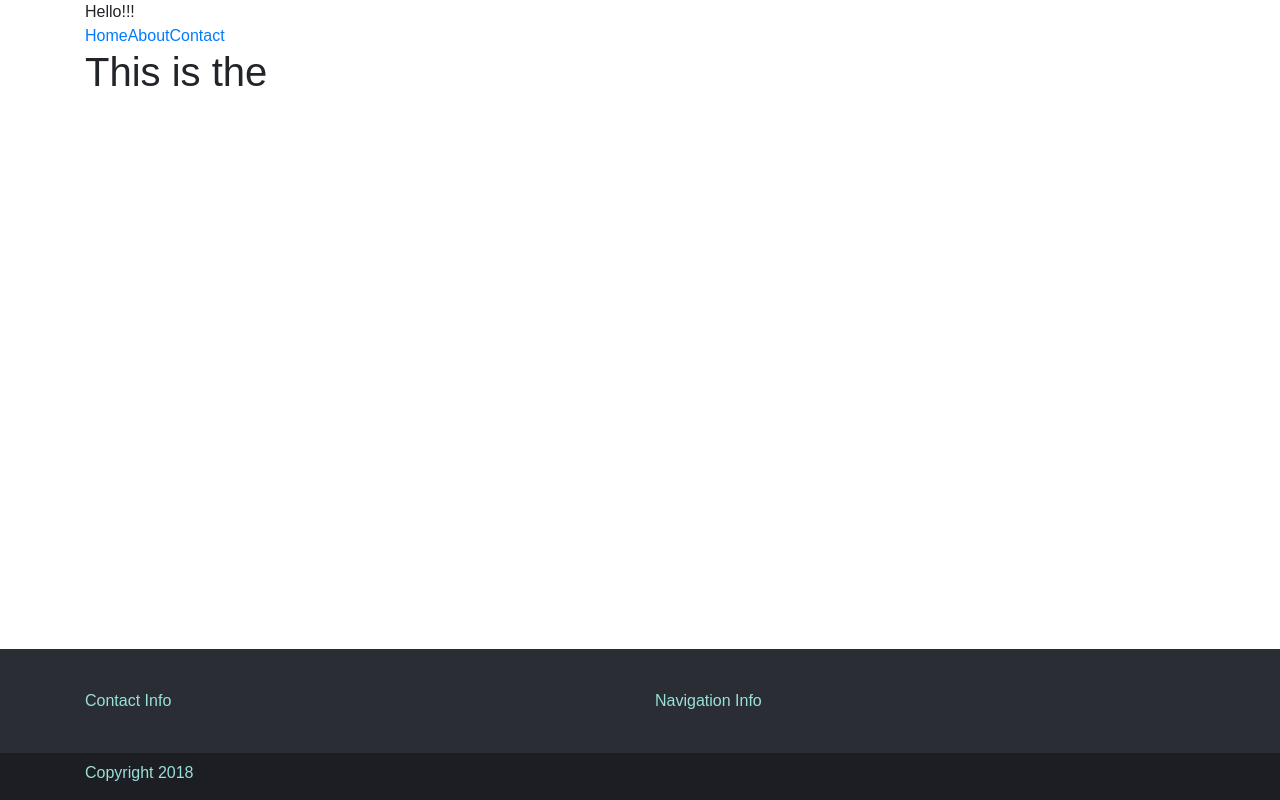
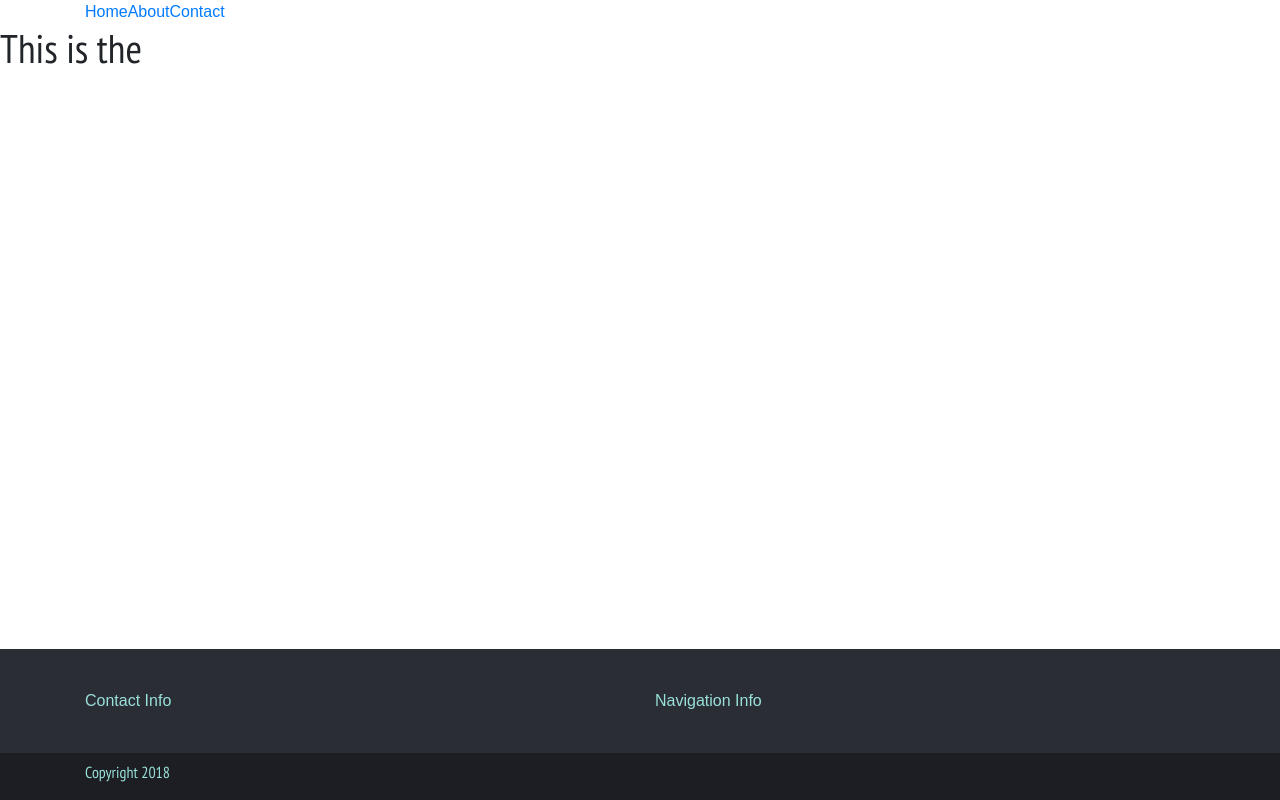
Before and after one commit to sleepinlight/personal-site, a React app: page / in a window 1280 px wide. Built offline with nearby package versions, Linux system fonts and the light colour scheme.

Commit message:
check in work on about view

```diff
--- a/src/AboutView/AboutView.js
+++ b/src/AboutView/AboutView.js
@@ -1,10 +1,27 @@
 import React, {Component} from 'react';
+import { Container, Row, Col, Navbar, Jumbotron, Button } from 'reactstrap';
+import {ProjectCard} from '../shared/index';
 
 export default class AboutView extends Component {
+    constructor(props) {
+        super(props);
+        this.state = {
+            first: ["Super Mae", "What a cute project", "She is the most adorable baby ever"],
+            second: ["Web stuff", "standard design project", "what a bore"]
+        };
+    }
     render() {
         return (
             <div>
-                <h1>This is the AboutView!</h1>
+               <Container>
+                   <Row>
+                       <Col xs="12">
+                        {this.state.first.map(function(item, i) {
+                            return <ProjectCard key={i} ProjectTitle={item[0]} />
+                        })}
+                       </Col>
+                   </Row>
+               </Container>
             </div>
         );
     }
--- a/src/App.js
+++ b/src/App.js
@@ -1,7 +1,7 @@
 import React, { Component } from 'react';
 import ReactRouter, { BrowserRouter as Router, Route } from 'react-router-dom';
 import { Container, Row, Col, Navbar, Jumbotron, Button } from 'reactstrap';
-import { Nav, Footer, CTAButton, InformationalModal } from './shared/index';
+import { Nav, Header, Footer, CTAButton, InformationalModal } from './shared/index';
 import HomeView from './HomeView';
 import AboutView from './AboutView';
 import ContactView from './ContactView';
@@ -16,7 +16,15 @@ class App extends Component {
   render() {
     return (
       <div className="body">
-      <Container>
+        <Router>
+          <div>
+            <Header/>
+            <Route exact path="/" component={HomeView} />
+            <Route path="/about" component={AboutView} />
+            <Route path="/contact" component={ContactView} />
+          </div>
+        </Router>
+      {/* <Container>
         <Row>
           <Col xs="12">Hello!!!
             <Router>
@@ -29,7 +37,7 @@ class App extends Component {
             </Router>
           </Col>
         </Row>
-      </Container>
+      </Container> */}
       <Footer/>
       </div>
     );
--- a/src/shared/Header.js
+++ b/src/shared/Header.js
@@ -0,0 +1,19 @@
+import React, {Component} from 'react';
+import { Container, Row, Col } from 'reactstrap';
+import Nav from './Nav';
+
+export default class Header extends Component {
+    render() {
+        return (
+            <div class="header">
+                <Container>
+                    <Row>
+                        <Col xs="12">
+                            <Nav/>
+                        </Col>
+                    </Row>
+                </Container>
+            </div>
+        );
+    }
+}
--- /dev/null
+++ b/src/shared/ProjectCard.js
@@ -0,0 +1,21 @@
+import React, {Component} from 'react';
+import { Container, Row, Col, Card, CardImg, CardText, CardBody, CardTitle, CardSubtitle, Button } from 'reactstrap';
+
+
+export default class ProjectCard extends Component {
+    render() {
+        return (
+            <div>
+                <Card>
+                    <CardImg></CardImg>
+                    <CardBody>
+                        <CardTitle>{this.props.ProjectTitle}</CardTitle>
+                        <CardSubtitle>{this.props.ProjectSubtitle}</CardSubtitle>
+                        <CardText>{this.props.ProjectText}</CardText>
+                        <Button>Learn More</Button>
+                    </CardBody>
+                </Card>
+            </div>
+        );
+    }
+}
--- a/src/shared/index.js
+++ b/src/shared/index.js
@@ -1,11 +1,15 @@
 import Nav from './Nav';
+import Header from './Header';
 import Footer from './Footer';
 import CTAButton from './CTAButton';
 import InformationalModal from './InformationalModal';
+import ProjectCard from './ProjectCard';
 
 export {
+    Header,
     Nav,
     Footer,
     CTAButton,
-    InformationalModal
+    InformationalModal,
+    ProjectCard
 }
--- a/src/styles/main.scss
+++ b/src/styles/main.scss
@@ -1,4 +1,14 @@
 @import './variables.scss';
+
+.body {
+  p {
+    font-family:'Roboto Condensed', sans-serif;
+  }
+
+  h1, h2, h3, h4, h5, h6 {
+    font-family: "PT Sans Narrow", sans-serif;
+  }
+}
 
 .App {
   background-color: $leaf-mint;
```
